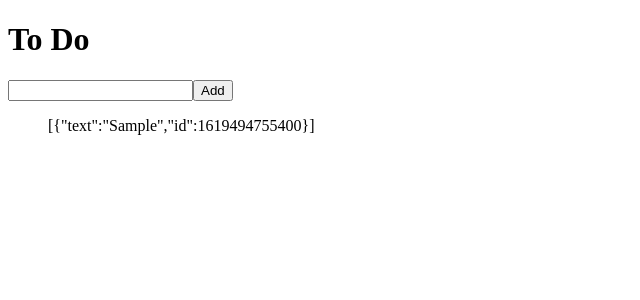
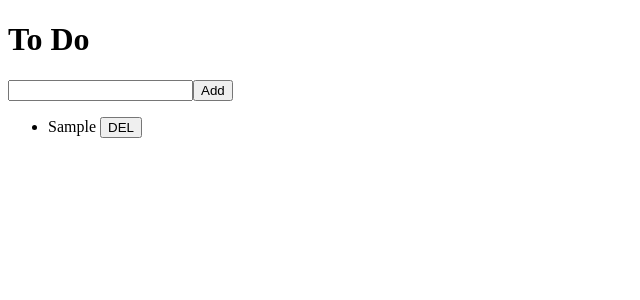
Before and after one commit to junghyuun/vanilla-redux, a React (Create React App) app: page / in a window 1280 px wide. Both pictures are taken after typing "Sample" into the empty fields and a click on the button "Add". Shown: the top 300 px of the page, without its empty margins (0-640 px from the left). Built offline with nearby package versions, Linux system fonts and the light colour scheme.

Commit message:
delete todo

```diff
--- /dev/null
+++ b/src/components/ToDo.js
@@ -0,0 +1,19 @@
+import React from "react";
+import { connect } from "react-redux";
+import { actionCreators } from "../store";
+
+function ToDo({ text, onBtnClick }) {
+  return (
+    <li>
+      {text} <button onClick={onBtnClick}>DEL</button>
+    </li>
+  );
+}
+
+function mapDispatchToProps(dispatch, ownProps) {
+  return {
+    onBtnClick: () => dispatch(actionCreators.deleteToDo(ownProps.id))
+  };
+}
+
+export default connect(null, mapDispatchToProps)(ToDo);
--- a/src/routes/Home.js
+++ b/src/routes/Home.js
@@ -1,6 +1,7 @@
 import React, { useState } from 'react';
 import { connect } from 'react-redux';
 import { actionCreators } from '../store';
+import ToDo from "../components/ToDo";
 
 function Home({ toDos, addToDo }) {
   const [text, setText] = useState("");
@@ -22,7 +23,11 @@
         <input type="text" value={text} onChange={onChange} />
         <button>Add</button>
       </form>
-      <ul>{JSON.stringify(toDos)}</ul>
+      <ul>
+        {toDos.map(toDo => (
+          <ToDo {...toDo} key={toDo.id} />
+        ))}
+      </ul>
     </>
   );
 }
--- a/src/store.js
+++ b/src/store.js
@@ -13,7 +13,7 @@
 export const deleteToDo = id => {
   return {
     type: DELETE,
-    id
+    id: parseInt(id)
   };
 };
 
@@ -22,7 +22,7 @@
     case ADD:
       return [{ text: action.text, id: Date.now() }, ...state];
     case DELETE:
-      return state.filter(toDo => toDo !== action.id);
+      return state.filter(toDo => toDo.id !== action.id);
     default:
       return state;
   }
```
